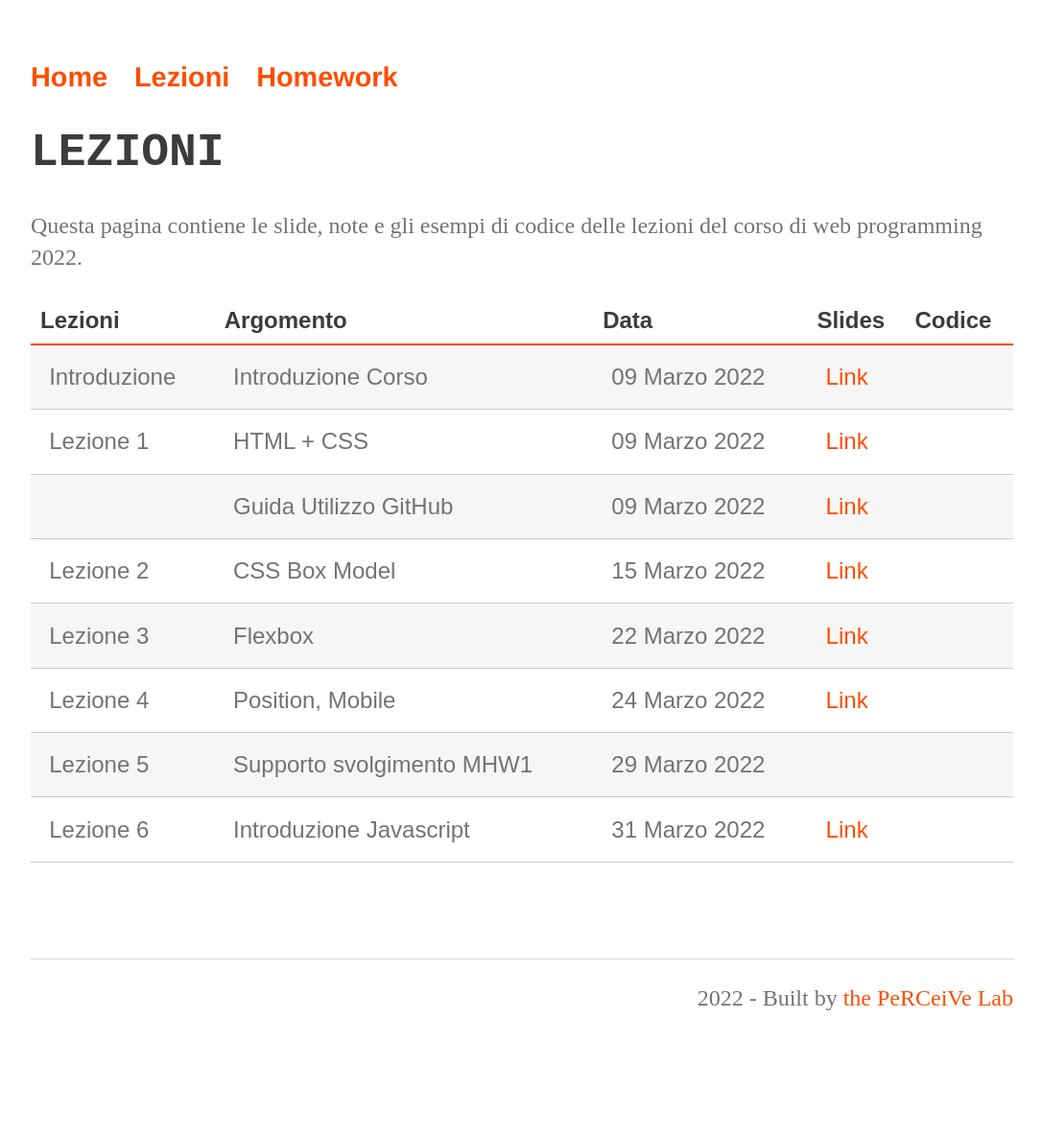
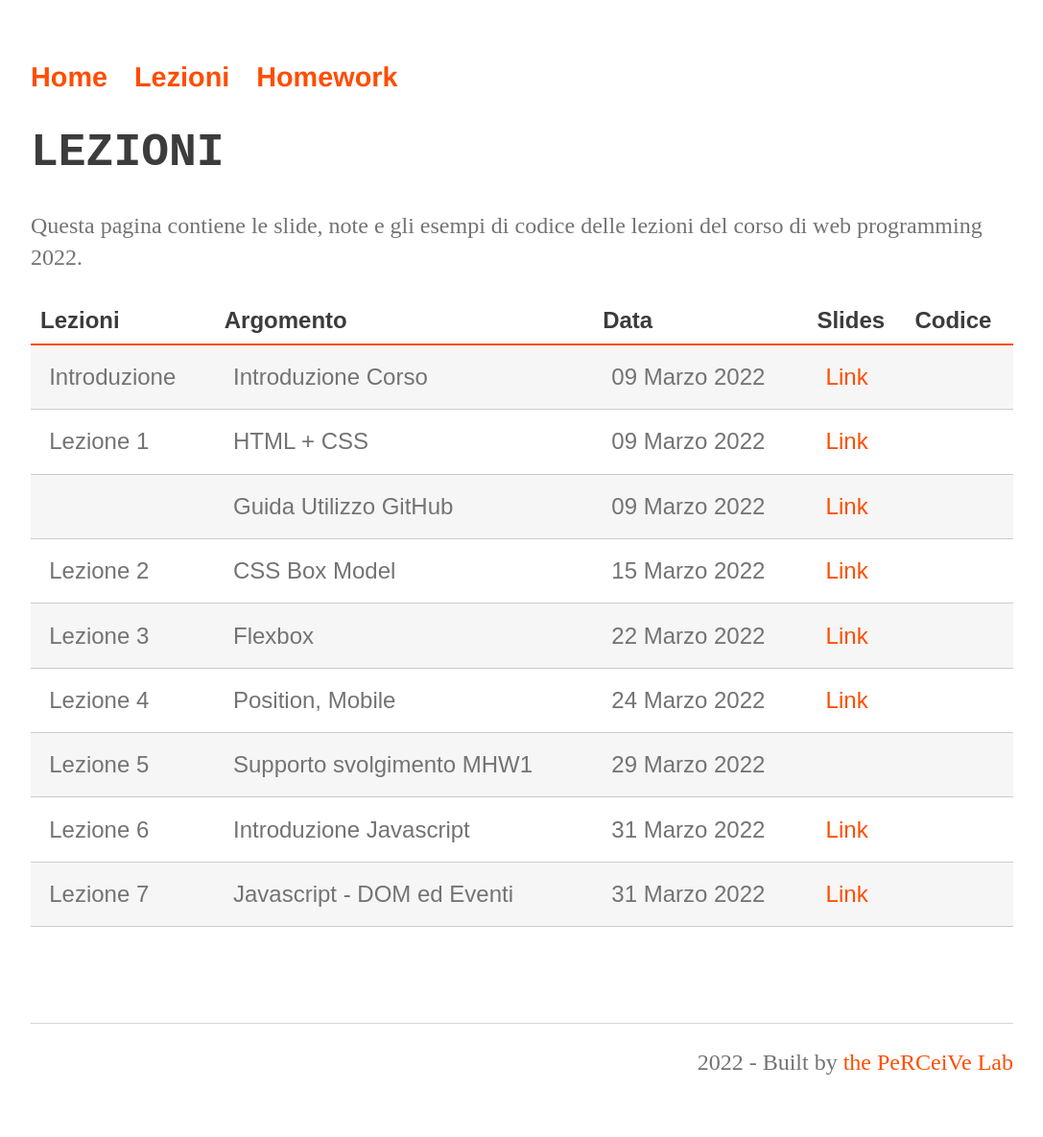
Before and after one commit to perceivelab/database-course, a Jekyll site: the page built from lezioni.md, in a window 1280 px wide. Shown: the whole page at 96% size, without its empty margins (96-1183 px from the left). Built offline with Jekyll 4.4.1, drawn with Linux system fonts in a browser that asks for light colours; our own code applies the rules of GitHub Pages for plain Markdown files; before the commit the page ends 1117 px from its top, so only the background shows below that.

Commit message:
Update lezioni.md

```diff
--- a/lezioni.md
+++ b/lezioni.md
@@ -15,7 +15,7 @@ Questa pagina contiene le slide, note e gli esempi di codice delle lezioni del c
 | Lezione 4  | Position, Mobile                                                    | 24 Marzo 2022   | [Link](https://drive.google.com/file/d/1TWBpWSPqdgB9OeKdvcK83iBRtIVC0wsz/view?usp=sharing)                                      |             |
 | Lezione 5  | Supporto svolgimento MHW1                                                    | 29 Marzo 2022   |                                       |   |
 | Lezione 6  | Introduzione Javascript                                                    | 31 Marzo 2022   | [Link](https://drive.google.com/file/d/1pLs19EJxfBc2RpwrKPJAQbMPZCETdn5-/view?usp=sharing)                                      |             |
-
+| Lezione 7  |  Javascript - DOM ed Eventi                                                    | 31 Marzo 2022   | [Link](https://drive.google.com/file/d/1YEgz-03P4lhvCxhnR5a4rCZWhxTbXcMr/view?usp=sharing)                                      |             |
 
 
 
```
